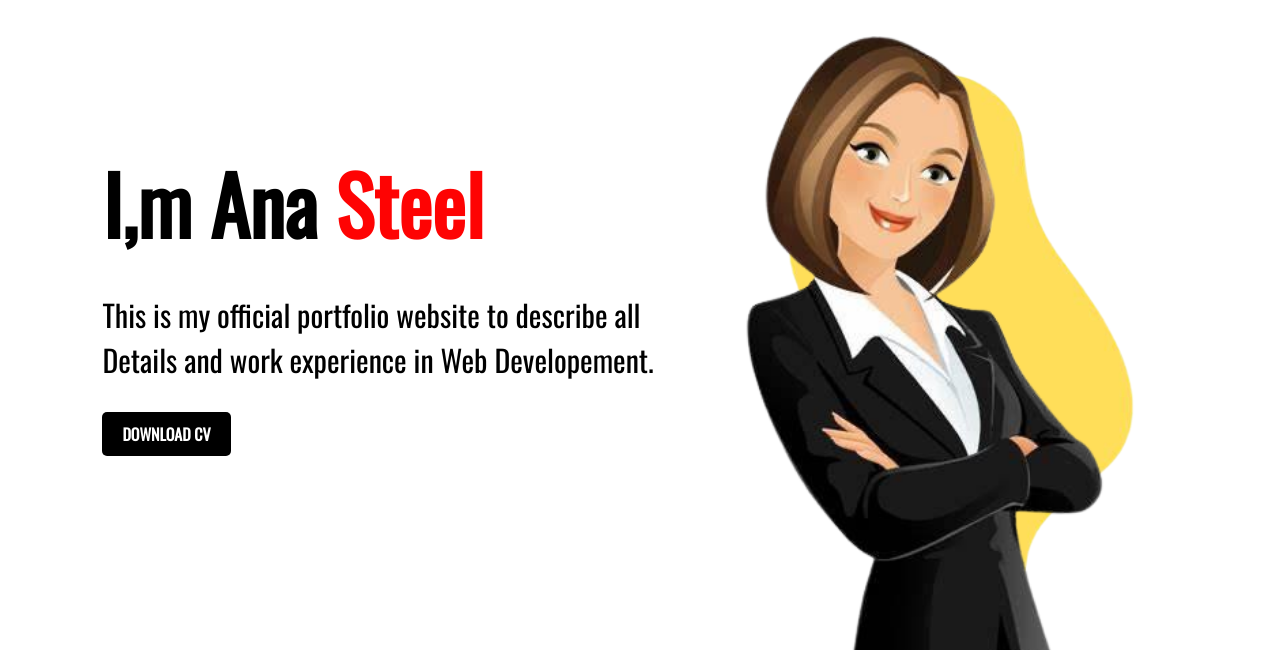
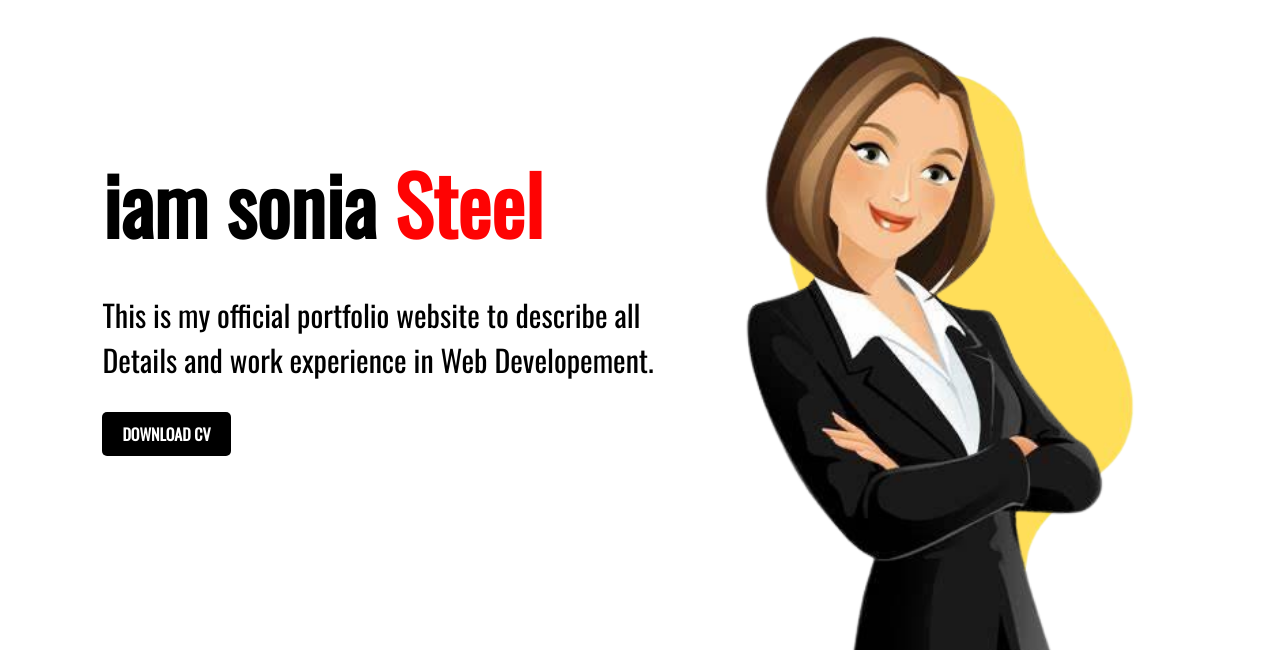
Before and after one commit to sherii2501/portfolio, a plain HTML site: page index.html in a window 1280 px wide. Shown: the part 132-782 px from the top of the page. Drawn offline with nearby package versions, Linux system fonts and the light colour scheme.

Commit message:
portfolio v2

```diff
--- a/index.html
+++ b/index.html
@@ -31,7 +31,7 @@
     <section id="home">
 
        <div class="title">
-        <h1 class="title-h1">I,m Ana <span id="lastname">Steel</span></h1>
+        <h1 class="title-h1">iam sonia <span id="lastname">Steel</span></h1>
         <p>This is my official portfolio website to describe all <br>
         Details and work experience in Web Developement.</p>
         <a class="download" href="./transaction/abc.docx" download="">DOWNLOAD CV</a>
```
